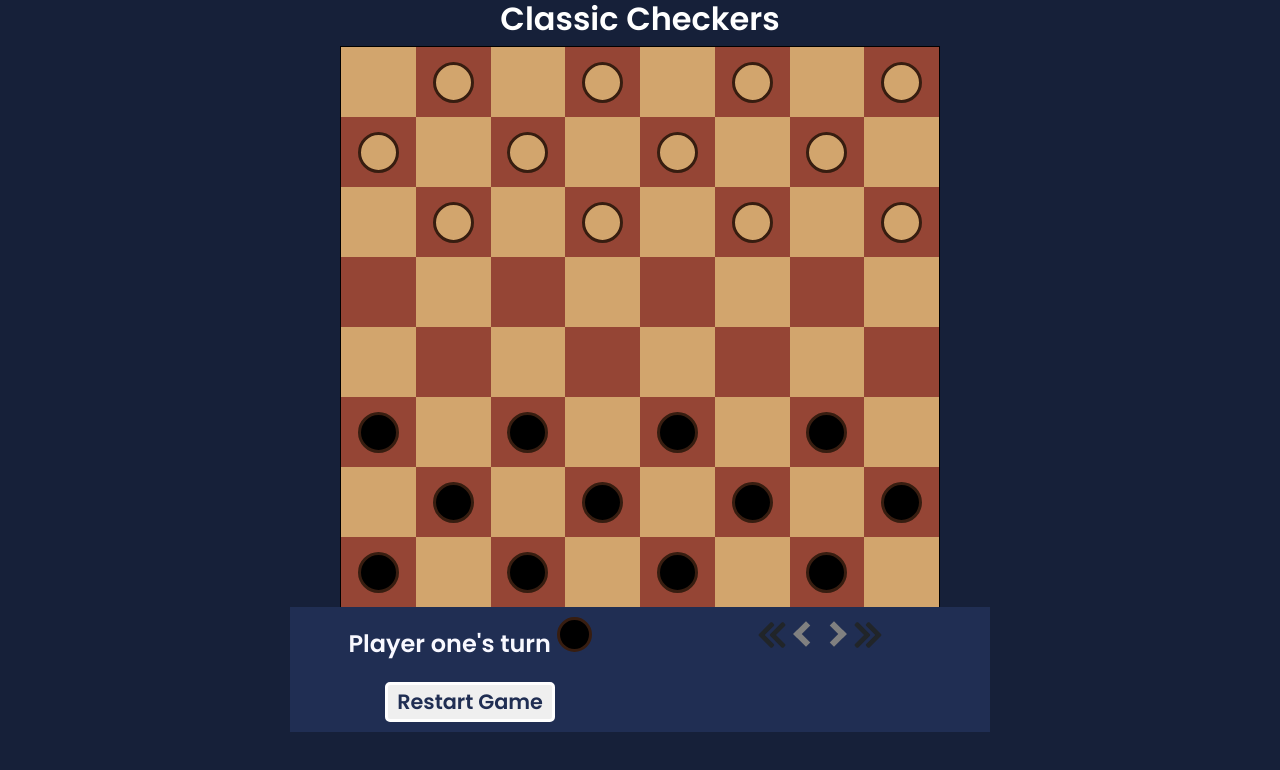
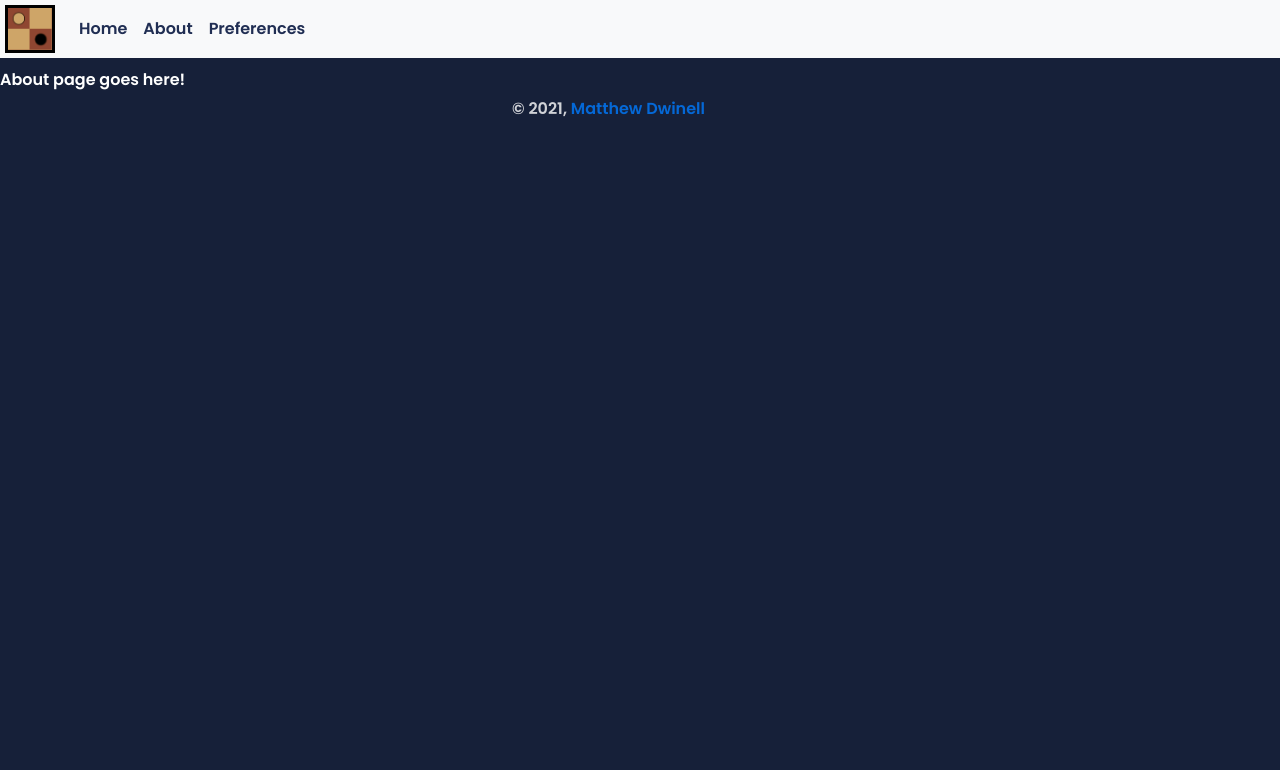
Before and after one commit to MattDwinell/checkers, a React (Create React App) app: page /about in a window 1280 px wide. Shown: the top 770 px of the page. Built offline with nearby package versions, Linux system fonts and the light colour scheme.

Commit message:
add navbar, begin working on additional pages

```diff
--- a/public/index.html
+++ b/public/index.html
@@ -2,6 +2,12 @@
 <html lang="en">
   <head>
     <meta charset="utf-8" />
+    <link
+  rel="stylesheet"
+  href="https://cdn.jsdelivr.net/npm/bootstrap@4.6.0/dist/css/bootstrap.min.css"
+  integrity="sha384-B0vP5xmATw1+K9KRQjQERJvTumQW0nPEzvF6L/Z6nronJ3oUOFUFpCjEUQouq2+l"
+  crossorigin="anonymous"
+/>
     <link rel="stylesheet" href="https://stackpath.bootstrapcdn.com/bootstrap/4.3.1/css/bootstrap.min.css" integrity="sha384-ggOyR0iXCbMQv3Xipma34MD+dH/1fQ784/j6cY/iJTQUOhcWr7x9JvoRxT2MZw1T" crossorigin="anonymous">
     <link rel="icon" href="%PUBLIC_URL%/favicon.ico" />
     <meta name="viewport" content="width=device-width, initial-scale=1" />
--- a/src/App.css
+++ b/src/App.css
@@ -238,3 +238,26 @@ margin: 10px auto;
     background-color: #04c2c9;
 
   }
+footer p{
+  width: 30%;
+margin-left: 40%;
+margin-top: 5px;
+color: white;
+opacity: 80%;
+  }
+  .about{
+    color: white;
+  }
+.logo-holder img{
+  width: 50px;
+  height: auto;
+  border: 3px solid black;
+}
+.style-nav-bar{
+  padding: 0 0 0 5px;
+  margin-bottom: 10px;
+}
+.top-nav-link{
+  color:#202e53;
+  text-decoration: none;
+}
--- a/src/App.js
+++ b/src/App.js
@@ -1,11 +1,16 @@
 import './App.css';
 import Board from './components/Board'
 import { useState } from 'react'
+import {BrowserRouter as Router, Route} from 'react-router-dom';
 import Dashboard from './components/Dashboard';
 import CalculateLegalMoves from './Utils/CalculateLegalMoves';
 import CalculateGameStatus from './Utils/CalculateGameStatus';
 import GameEndModal from './components/GameEndModal';
 import originalBoard from './Utils/OriginalBoard';
+import Footer from './components/Footer';
+import About from './components/About';
+import TopNav from './components/TopNav';
+import Preferences from './components/Preferences';
 
 function App() {
   let white = 'white';
@@ -76,12 +81,23 @@ function App() {
 
 
   return (
-    <div className="App">
-      <h2 className='header'>Classic Checkers</h2>
-      <Board boardState={board} setBoard={attemptMove} />
+    <Router>
+      <div className="App">
+        <TopNav/>
+      <Route path='/' exact render={(props)=>(
+      <>
+           <Board boardState={board} setBoard={attemptMove} />
       <Dashboard resetGame = {resetGame} player={firstPlayersTurn} gameOver={gameOver.gameOver} viewHistory={traverseHistory} />
       <GameEndModal resetGame = {resetGame} gameOver={gameOver} />
+
+      </>)}/>
+    <Route path ='/about' component = {About}/>
+    <Route path='/preferences' component={Preferences}/>
+
+
+      <Footer />
     </div>
+    </Router>
   );
 }
 
--- /dev/null
+++ b/src/components/About.js
@@ -0,0 +1,10 @@
+const About = () => {
+    return (
+        <div className = 'about'>
+            About page goes here!
+
+        </div>
+    )
+}
+
+export default About
--- /dev/null
+++ b/src/components/Footer.js
@@ -0,0 +1,9 @@
+const Footer = () => {
+    return (
+        <footer>
+            <p> &copy; {new Date().getFullYear()}, <a target = '_blank' rel='noreferrer'  href='https://mattdwinell.github.io'>Matthew Dwinell</a></p>
+        </footer>
+    )
+}
+
+export default Footer
--- /dev/null
+++ b/src/components/Preferences.js
@@ -0,0 +1,9 @@
+const Preferences = () => {
+    return (
+        <div classname = 'preferences-page'>
+            Preferences go here
+        </div>
+    )
+}
+
+export default Preferences
--- /dev/null
+++ b/src/components/TopNav.js
@@ -0,0 +1,31 @@
+import {Navbar, Nav, NavDropdown} from 'react-bootstrap';
+import {Link} from 'react-router-dom';
+import logo from './../images/checkers_piece_icon.PNG';
+const TopNav = () => {
+    return (
+<Navbar fill bg="light" expand="sm" className = 'style-nav-bar' >
+
+  <Navbar.Brand>
+      <Link exact to='/'><div className = 'logo-holder'> <img src = {logo}/></div></Link>
+       </Navbar.Brand>
+
+  <Navbar.Toggle aria-controls="basic-navbar-nav" />
+  <Navbar.Collapse id="basic-navbar-nav">
+    <Nav defaultActiveKey = '/' fill='true' className="mr-auto">
+       <Nav.Item>
+      <Nav.Link ><Link className='top-nav-link' exact to='/' >Home</Link> </Nav.Link>
+       </Nav.Item>
+       <Nav.Item>
+      <Nav.Link><Link className='top-nav-link' to='/about'>About</Link></Nav.Link>
+       </Nav.Item>
+       <Nav.Item>
+        <Nav.Link><Link className='top-nav-link' to='/preferences'>Preferences</Link></Nav.Link>
+       </Nav.Item>
+
+    </Nav>
+  </Navbar.Collapse>
+</Navbar>
+    )
+}
+
+export default TopNav
```
Also changed, not shown: package.json (+1 -46 lines), src/images/checkers_piece_icon.PNG (added), 1 other file (tests, documents, lock files or other folders).
